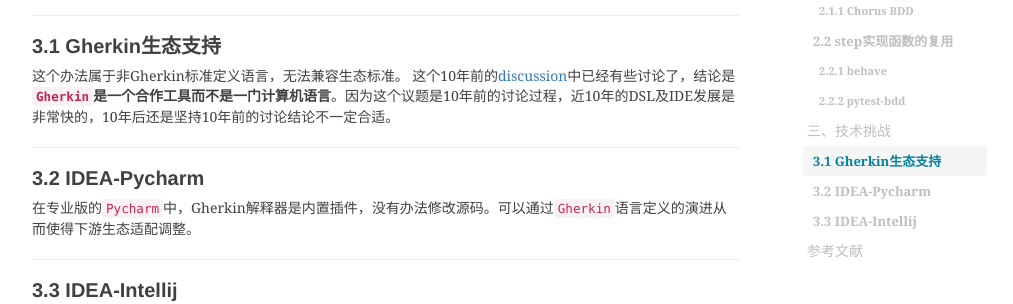
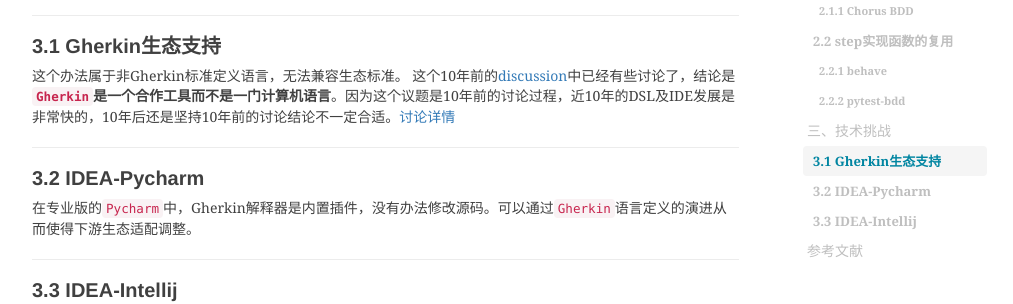
Before and after one commit to shihai1991/shihai1991.github.io, a Jekyll site: the page built from _posts/2023-08-22-BDD中的step可复用性调研.md, in a window 1280 px wide and 900 px high, scrolled down 2929 px. Shown: the part 153-457 px from the top of the window, without its empty margins (233-1246 px from the left). Built offline with Jekyll 4.4.1, drawn with Linux system fonts in a browser that asks for light colours; nearby versions of some CDN libraries; comment, search, counter and statistics services are not loaded.

Commit message:
Update 2023-08-22-BDD中的step可复用性调研.md

```diff
--- a/_posts/2023-08-22-BDD中的step可复用性调研.md
+++ b/_posts/2023-08-22-BDD中的step可复用性调研.md
@@ -124,7 +124,7 @@ def wrap_function_to_error_out_if_called_directly(
 
 ## 3.1 Gherkin生态支持
 这个办法属于非Gherkin标准定义语言，无法兼容生态标准。
-这个10年前的[discussion](https://groups.google.com/g/cukes/c/DzE_kGZx94I/m/5rf__N31qvAJ)中已经有些讨论了，结论是**`Gherkin`是一个合作工具而不是一门计算机语言**。因为这个议题是10年前的讨论过程，近10年的DSL及IDE发展是非常快的，10年后还是坚持10年前的讨论结论不一定合适。
+这个10年前的[discussion](https://groups.google.com/g/cukes/c/DzE_kGZx94I/m/5rf__N31qvAJ)中已经有些讨论了，结论是**`Gherkin`是一个合作工具而不是一门计算机语言**。因为这个议题是10年前的讨论过程，近10年的DSL及IDE发展是非常快的，10年后还是坚持10年前的讨论结论不一定合适。[讨论详情]((https://github.com/cucumber/common/issues/2154))
 
 ## 3.2 IDEA-Pycharm
 在专业版的`Pycharm`中，Gherkin解释器是内置插件，没有办法修改源码。可以通过`Gherkin`语言定义的演进从而使得下游生态适配调整。
```
